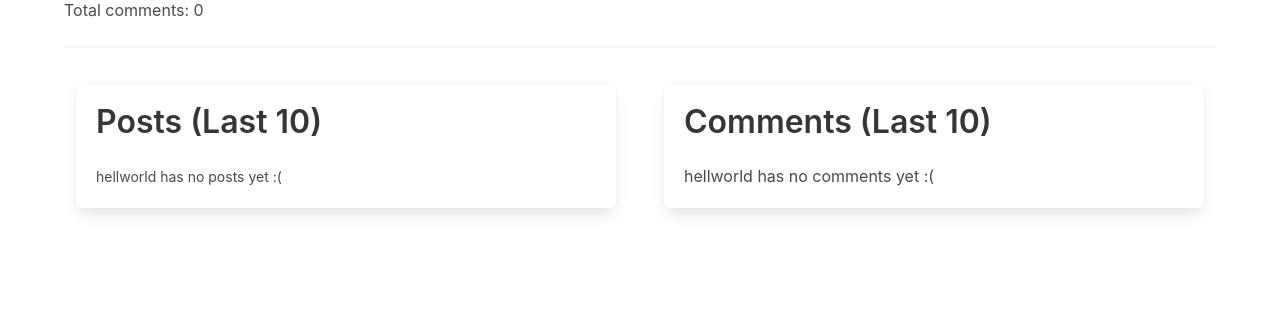
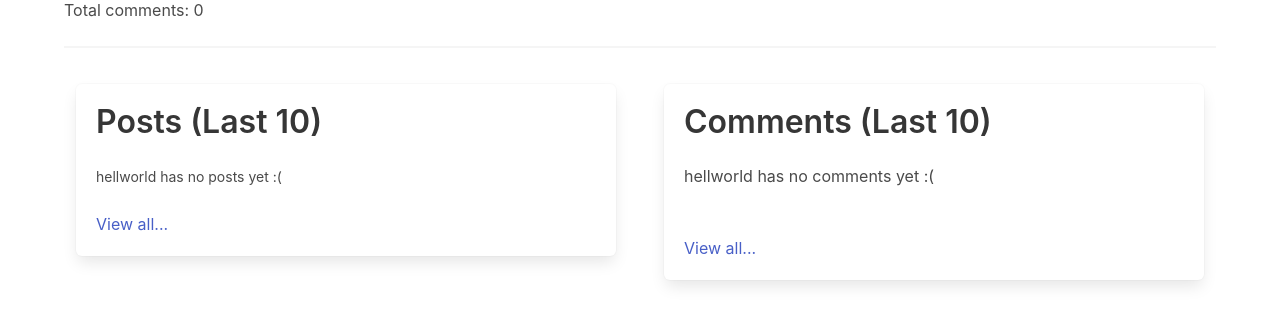
Before and after one commit to lamaqdahodwala/SayWhat-Official, a Django app: page /account/id/3 in a window 1280 px wide. Shown: the part 270-595 px from the top of the page. Run offline with Django 3.2, Linux system fonts and the light colour scheme; data comes from the database, SQL or seed files in the repository; data that the repository does not hold is empty; parts of the project's set-up code (start-up, migrations or seed data) failed here and were passed over.

Commit message:
added easy way to access view all from html

```diff
--- a/saywhat/templates/user.html
+++ b/saywhat/templates/user.html
@@ -22,6 +22,8 @@
                     {% empty %}
                         <small class="is-small">{{user.username}} has no posts yet :(</small>
                     {% endfor %}
+                    <br><br>
+                    <a href="{% url 'view_posts' user.id %}">View all...</a>
                 </div>
             </div>
         </div>
@@ -30,14 +32,12 @@
                 <div class="tile is-child box">
                     <h1 class="title">Comments (Last 10)</h1>
                     {% for i in user.comment_set.all|slice:":10" %}
-                        <p>
-                            "{{i.body}}" | on <a href="{% url 'detail' i.post.pk %}">{{i.post.title}}</a>
-                        </p>
+                        <p>"{{i.body}}" | on <a href="{% url 'detail' i.post.pk %}">{{i.post.title}}</a></p>
                     {% empty %}
-                        <p class="is-small">
-                            {{user.username}} has no comments yet :(
-                        </p>
+                        <p class="is-small">{{user.username}} has no comments yet :(</p>
                     {% endfor %}
+                    <br><br>
+                    <a href="{% url 'view_comments' user.id %}">View all...</a>
                 </div>
             </div>
         </div>
```
